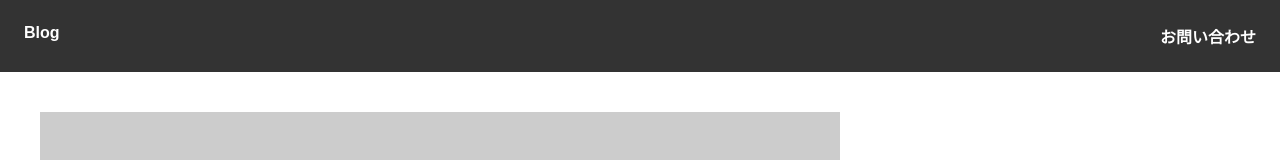
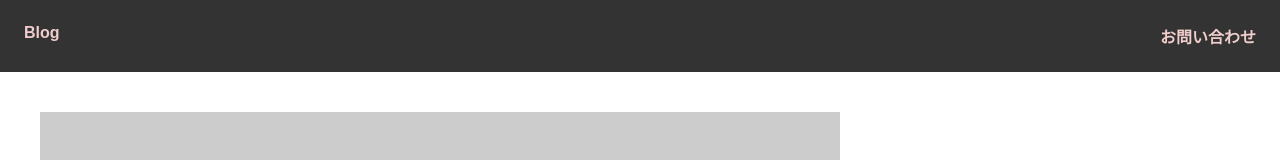
Before and after one commit to kittymiton/React-bcc, a React (Vite) app: page /posts/1 in a window 1280 px wide. Shown: the top 160 px of the page. Built offline with nearby package versions, Linux system fonts and the light colour scheme.

Commit message:
引数の()を省略して読みやすく修正

```diff
--- a/src/components/Header.jsx
+++ b/src/components/Header.jsx
@@ -11,7 +11,7 @@ export const Header = () => {
         <li>{/* <NavLink>のデフォルト動作によって現在のページと一致するリンクにactiveクラスが自動的に適用されるので、パスがisActiveかつルートのときはactiveクラスを適用しないようにする。*/}
           <NavLink
             //NavLinkコンポーネントのclassNameプロパティには動的なクラス付けのために関数を渡すことができ、この関数はリンクのアクティブ状態を示すオブジェクトを引数として受け取ります。ReactのコアAPIでは、classNameプロパティに文字列を直接渡すことが一般的ですが、一部のライブラリやコンポーネントライブラリでは、動的なクラス付けのために関数を渡すことが可能。
-            className={({ isActive }) =>
+            className={isActive =>
               isActive && location.pathname !== '/'
                 ? 'active no-hover'
                 : 'no-hover'
@@ -21,7 +21,7 @@ export const Header = () => {
         </li>
         <li>
           <NavLink
-            className={({ isActive }) =>
+            className={isActive =>
               isActive
                 ? 'active'
                 : undefined
--- a/src/components/Post.jsx
+++ b/src/components/Post.jsx
@@ -13,7 +13,7 @@ export const Post = () => {
   // URLのidがpostsの中に存在せずundefined防止。
   if (!post) <div>記事が存在しません</div>;
 
-  const formatDate = (dateString) => {
+  const formatDate = dateString => {
     const date = new Date(dateString);
     return date.toLocaleDateString("ja-JP");
   }
```
